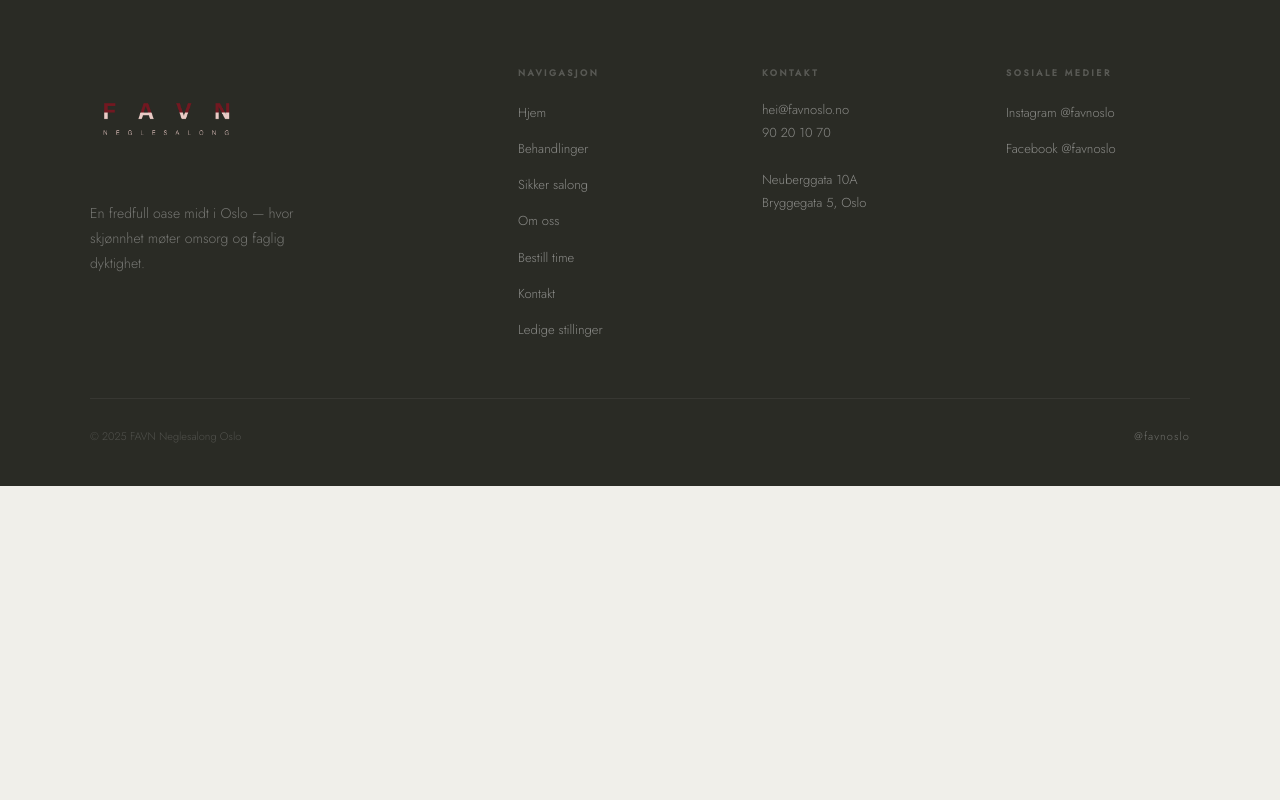
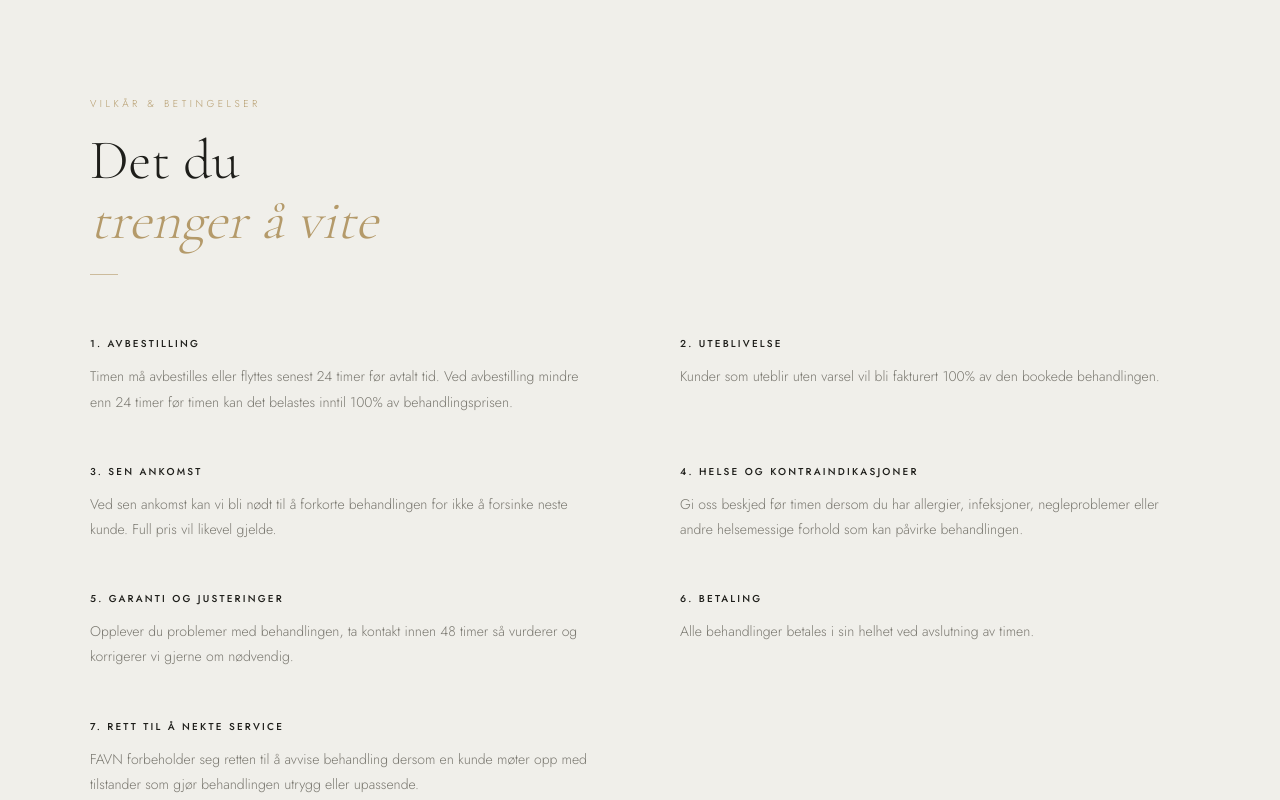
Before and after one commit to emilievalskar/favn-nextjs, a Next.js app: page /kontakt in a window 1280 px wide. Shown: the part 2560-3360 px from the top of the page. Before the commit the page ends 3044 px from the top, so only its background shows below. Built offline with nearby package versions, Linux system fonts and the light colour scheme.

Commit message:
Fiks åpningstider og vilkår kontaktside

```diff
--- a/src/app/kontakt/KontaktClient.jsx
+++ b/src/app/kontakt/KontaktClient.jsx
@@ -206,6 +206,50 @@ export default function KontaktClient() {
           </div>
         </div>
       </section>
+
+      {/* ── VILKÅR & BETINGELSER ── */}
+      <section className={styles.termsSection}>
+        <div className='inner'>
+          <div className='reveal'>
+            <p className='eyebrow-label'>{lang === 'en' ? 'Terms & Conditions' : 'Vilkår & betingelser'}</p>
+            <h2 className='section-title'>
+              {lang === 'en' ? <>What you<br /><em>need to know</em></> : <>Det du<br /><em>trenger å vite</em></>}
+            </h2>
+            <div className='divider' />
+          </div>
+          <div className={styles.termsGrid}>
+            <div className={"reveal"}>
+              <h4>{lang === 'en' ? '1. Cancellation Policy' : '1. Avbestilling'}</h4>
+              <p>{lang === 'en' ? 'Appointments must be cancelled or rescheduled at least 24 hours before the scheduled appointment time. Cancellations made less than 24 hours before the appointment may be charged up to 100% of the treatment price.' : 'Timen må avbestilles eller flyttes senest 24 timer før avtalt tid. Ved avbestilling mindre enn 24 timer før timen kan det belastes inntil 100% av behandlingsprisen.'}</p>
+            </div>
+            <div className={"reveal"} data-delay="0.05s">
+              <h4>{lang === 'en' ? '2. No-Shows' : '2. Uteblivelse'}</h4>
+              <p>{lang === 'en' ? 'Clients who do not show up for their appointment without notice will be charged 100% of the booked service.' : 'Kunder som uteblir uten varsel vil bli fakturert 100% av den bookede behandlingen.'}</p>
+            </div>
+            <div className={"reveal"} data-delay="0.1s">
+              <h4>{lang === 'en' ? '3. Late Arrival' : '3. Sen ankomst'}</h4>
+              <p>{lang === 'en' ? 'If you arrive late, we may need to shorten your treatment to avoid delaying the next client. The full treatment price will still apply.' : 'Ved sen ankomst kan vi bli nødt til å forkorte behandlingen for ikke å forsinke neste kunde. Full pris vil likevel gjelde.'}</p>
+            </div>
+            <div className={"reveal"} data-delay="0.15s">
+              <h4>{lang === 'en' ? '4. Health & Contraindications' : '4. Helse og kontraindikasjoner'}</h4>
+              <p>{lang === 'en' ? 'Please inform us prior to your appointment if you have any allergies, infections, nail conditions, or medical concerns that may affect your treatment.' : 'Gi oss beskjed før timen dersom du har allergier, infeksjoner, negleproblemer eller andre helsemessige forhold som kan påvirke behandlingen.'}</p>
+            </div>
+            <div className={"reveal"} data-delay="0.2s">
+              <h4>{lang === 'en' ? '5. Guarantee & Adjustments' : '5. Garanti og justeringer'}</h4>
+              <p>{lang === 'en' ? 'If you experience any issues with your treatment, please contact us within 48 hours and we will gladly assess and correct the service if necessary.' : 'Opplever du problemer med behandlingen, ta kontakt innen 48 timer så vurderer og korrigerer vi gjerne om nødvendig.'}</p>
+            </div>
+            <div className={"reveal"} data-delay="0.25s">
+              <h4>{lang === 'en' ? '6. Payment' : '6. Betaling'}</h4>
+              <p>{lang === 'en' ? 'All services must be paid in full at the end of the appointment.' : 'Alle behandlinger betales i sin helhet ved avslutning av timen.'}</p>
+            </div>
+            <div className={"reveal"} data-delay="0.3s">
+              <h4>{lang === 'en' ? '7. Right to Refuse Service' : '7. Rett til å nekte service'}</h4>
+              <p>{lang === 'en' ? 'FAVN reserves the right to refuse service if a client arrives with conditions that make the treatment unsafe or inappropriate.' : 'FAVN forbeholder seg retten til å avvise behandling dersom en kunde møter opp med tilstander som gjør behandlingen utrygg eller upassende.'}</p>
+            </div>
+          </div>
+        </div>
+      </section>
     </>
+
   );
 }
```
